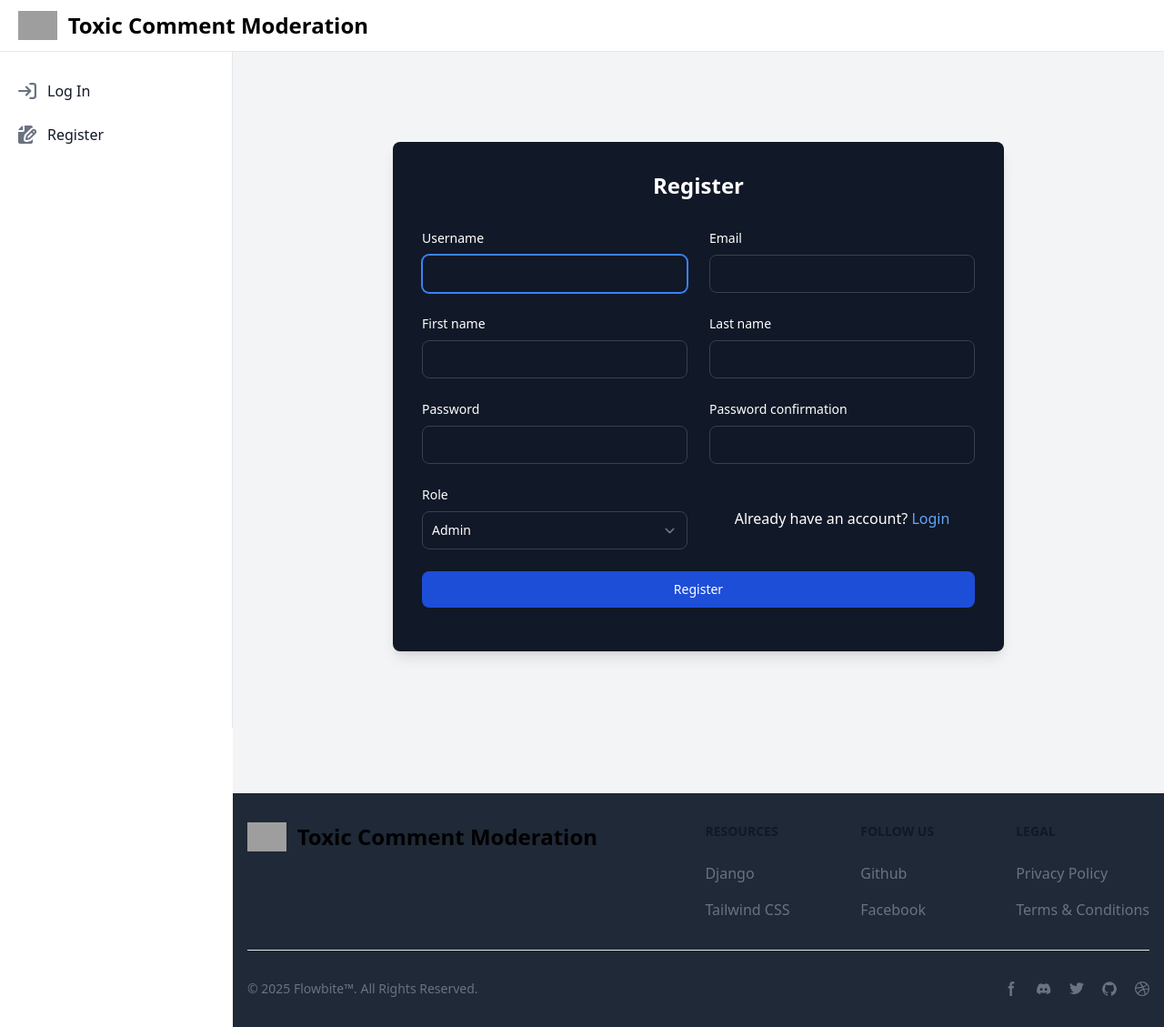
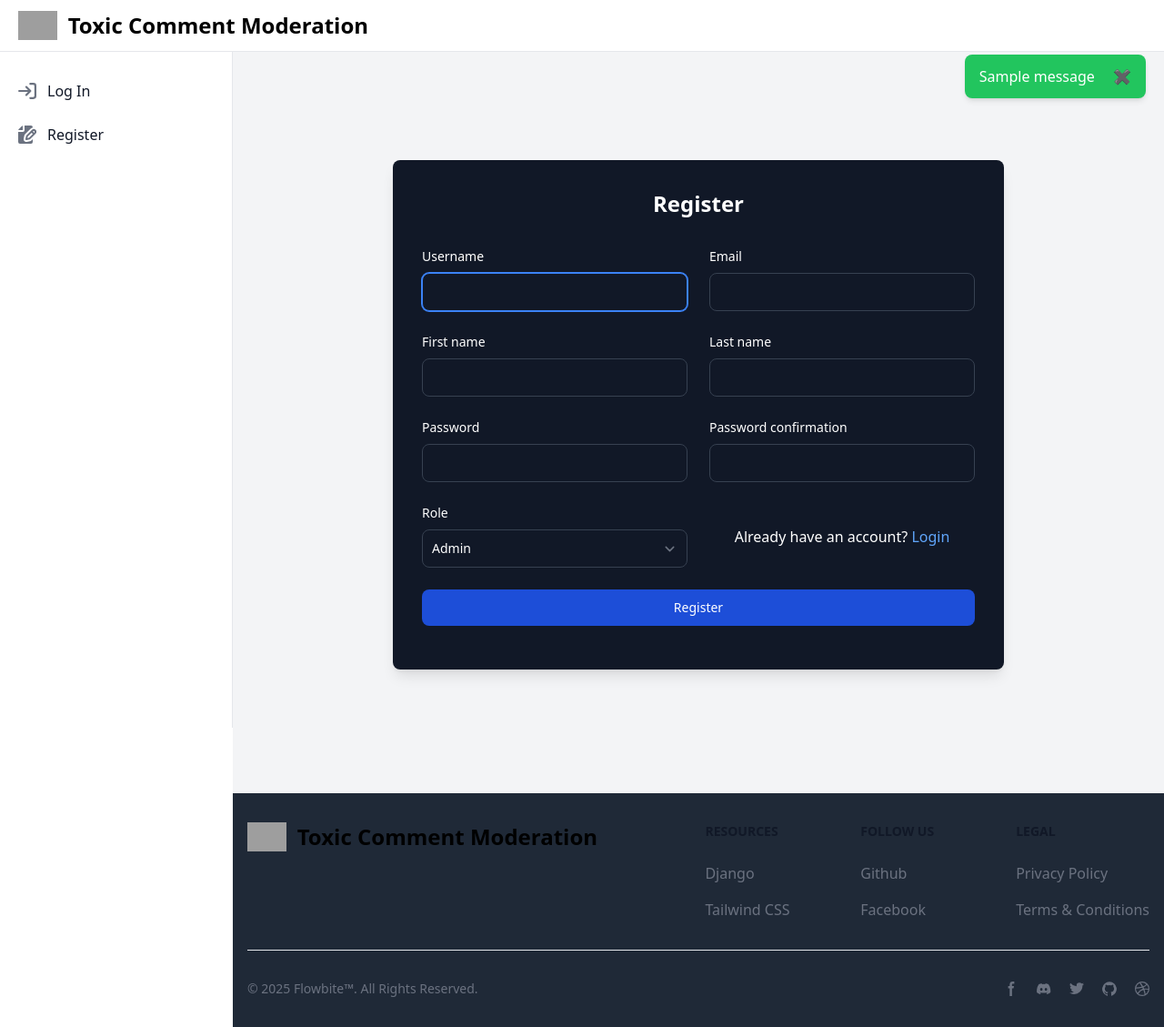
Before and after one commit to Dipesh-Ghimire/toxic-meter-web-app, a Django app: page /users/register/ in a window 1280 px wide. Shown: the whole page at 91% size. Run offline with Django 5.2, Linux system fonts and the light colour scheme; tables that the repository leaves empty hold one stand-in row (values such as "Sample post"); one stand-in notice (Sample message) is shown; some libraries are stand-ins or nearby versions; grey boxes are pictures that could not be loaded.

Commit message:
migrate to local db, update base.html

```diff
--- a/toxicmeter/templates/base.html
+++ b/toxicmeter/templates/base.html
@@ -12,13 +12,26 @@
     {% tailwind_css %}
 </head>
 <body>
+    {% if messages %}
+    <div class="fixed top-5 right-5 space-y-2 z-50 mt-10">
+        {% for message in messages %}
+            <div class="px-4 py-3 rounded-lg shadow-md text-white
+                {% if message.tags == 'success' %} bg-green-500 {% elif message.tags == 'error' %} bg-red-500 {% elif message.tags == 'warning' %} bg-yellow-500 {% else %} bg-blue-500 {% endif %}">
+                {{ message }}
+                <button onclick="this.parentElement.remove()" class="ml-4 text-white font-bold">
+                    ✖
+                </button>
+            </div>
+        {% endfor %}
+    </div>
+    {% endif %}
     <div class="flex flex-col min-h-screen">
         <!-- Sidebar -->
         {% include "partials/navbar.html" %}
 
         <!-- Main Content and Footer -->
-        <div class="flex-1 flex flex-col sm:ml-64 bg-gray-100">
-            <main class="flex-1 container mx-auto p-4 my-5">
+        <div class="flex-1 flex flex-col sm:ml-64 bg-gray-100 pt-10">
+            <main class="flex-1 container mx-auto p-4">
                 {% block content %}
                 {% endblock content %}
             </main>
```
Also changed, not shown: toxicmeter/templates/facebook/posts.html (+0 -13 lines), toxicmeter/toxicmeter/settings.py (+3 -10 lines), toxicmeter/toxicmeter/views.py (+5 -2 lines).
